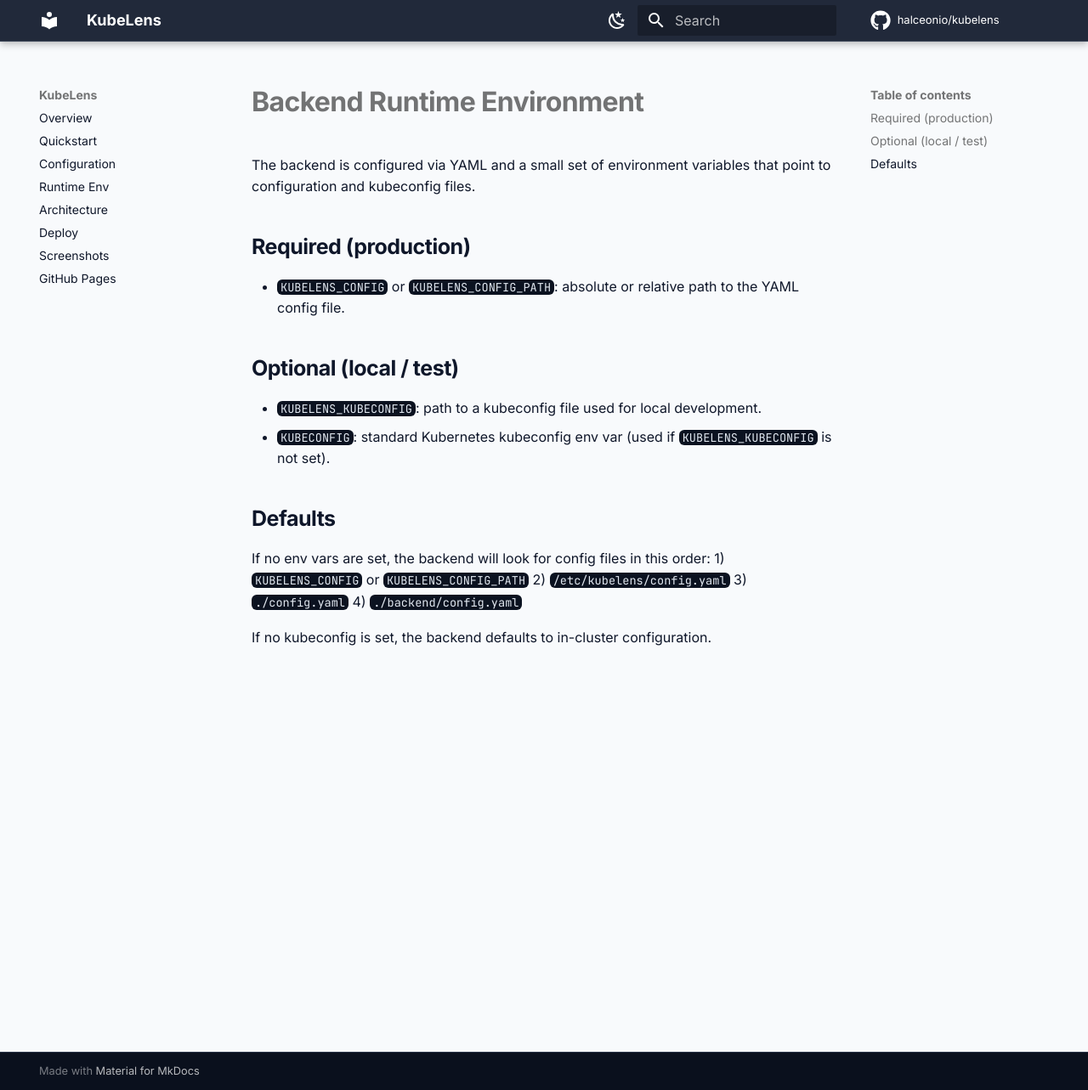
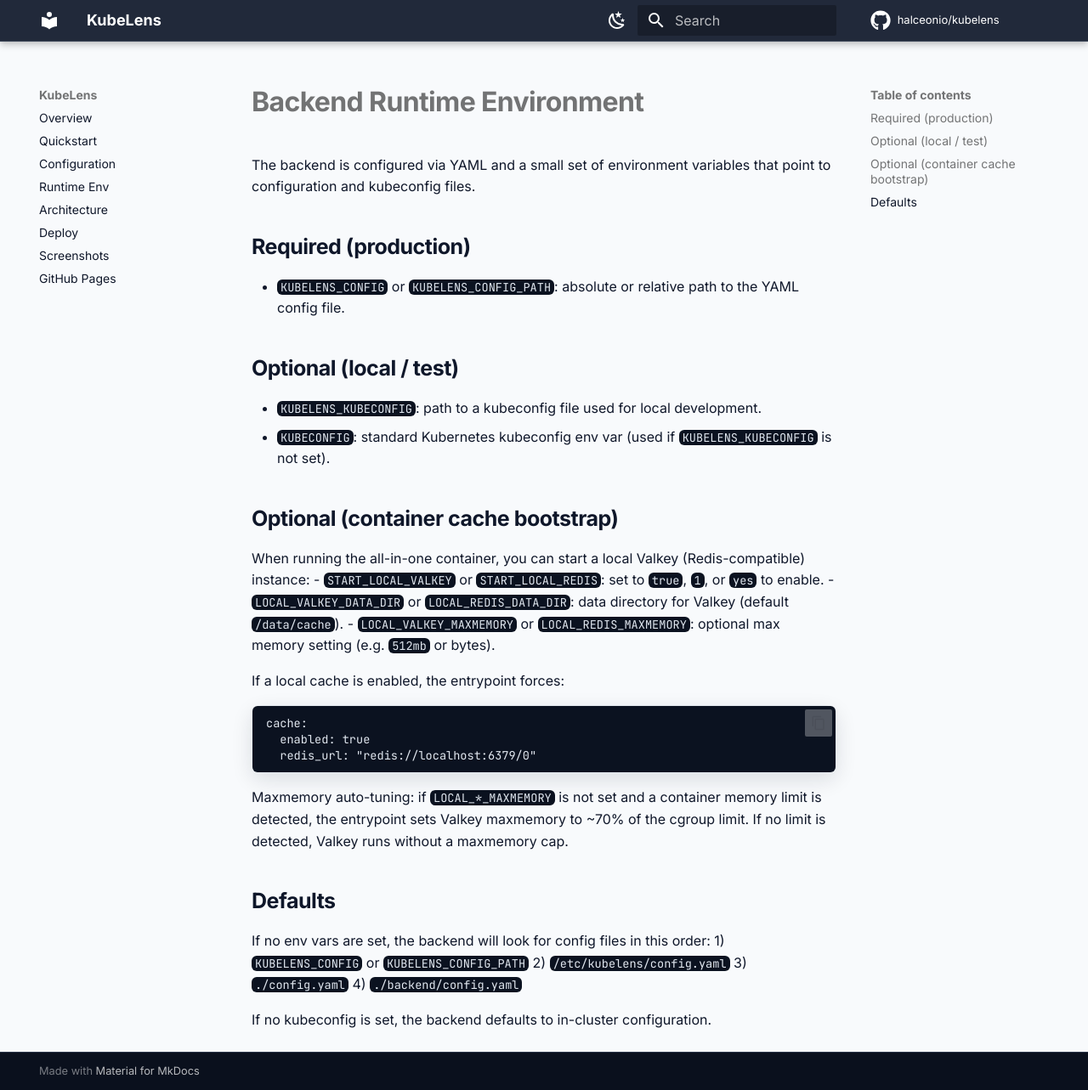
Before and after one commit to halceonio/kubelens, an MkDocs documentation site: the page built from docs/runtime-env.md, in a window 1280 px wide and 1283 px high. Shown: the whole window at 85% size. Built offline with MkDocs 1.6.1 and Material for MkDocs 9.7.7, drawn with Linux system fonts in a browser that asks for light colours; comment, search, counter and statistics services are not loaded.

Commit message:
docs+runtime: valkey bootstrap and maxmemory tuning

````diff
--- a/docs/runtime-env.md
+++ b/docs/runtime-env.md
@@ -9,6 +9,21 @@
 - `KUBELENS_KUBECONFIG`: path to a kubeconfig file used for local development.
 - `KUBECONFIG`: standard Kubernetes kubeconfig env var (used if `KUBELENS_KUBECONFIG` is not set).
 
+## Optional (container cache bootstrap)
+When running the all-in-one container, you can start a local Valkey (Redis-compatible) instance:
+- `START_LOCAL_VALKEY` or `START_LOCAL_REDIS`: set to `true`, `1`, or `yes` to enable.
+- `LOCAL_VALKEY_DATA_DIR` or `LOCAL_REDIS_DATA_DIR`: data directory for Valkey (default `/data/cache`).
+- `LOCAL_VALKEY_MAXMEMORY` or `LOCAL_REDIS_MAXMEMORY`: optional max memory setting (e.g. `512mb` or bytes).
+
+If a local cache is enabled, the entrypoint forces:
+```yaml
+cache:
+  enabled: true
+  redis_url: "redis://localhost:6379/0"
+```
+
+Maxmemory auto-tuning: if `LOCAL_*_MAXMEMORY` is not set and a container memory limit is detected, the entrypoint sets Valkey maxmemory to ~70% of the cgroup limit. If no limit is detected, Valkey runs without a maxmemory cap.
+
 ## Defaults
 If no env vars are set, the backend will look for config files in this order:
 1) `KUBELENS_CONFIG` or `KUBELENS_CONFIG_PATH`
````
Also changed, not shown: README.md (+9 -0 lines), docs/configuration.md (+9 -0 lines), 1 other file.
